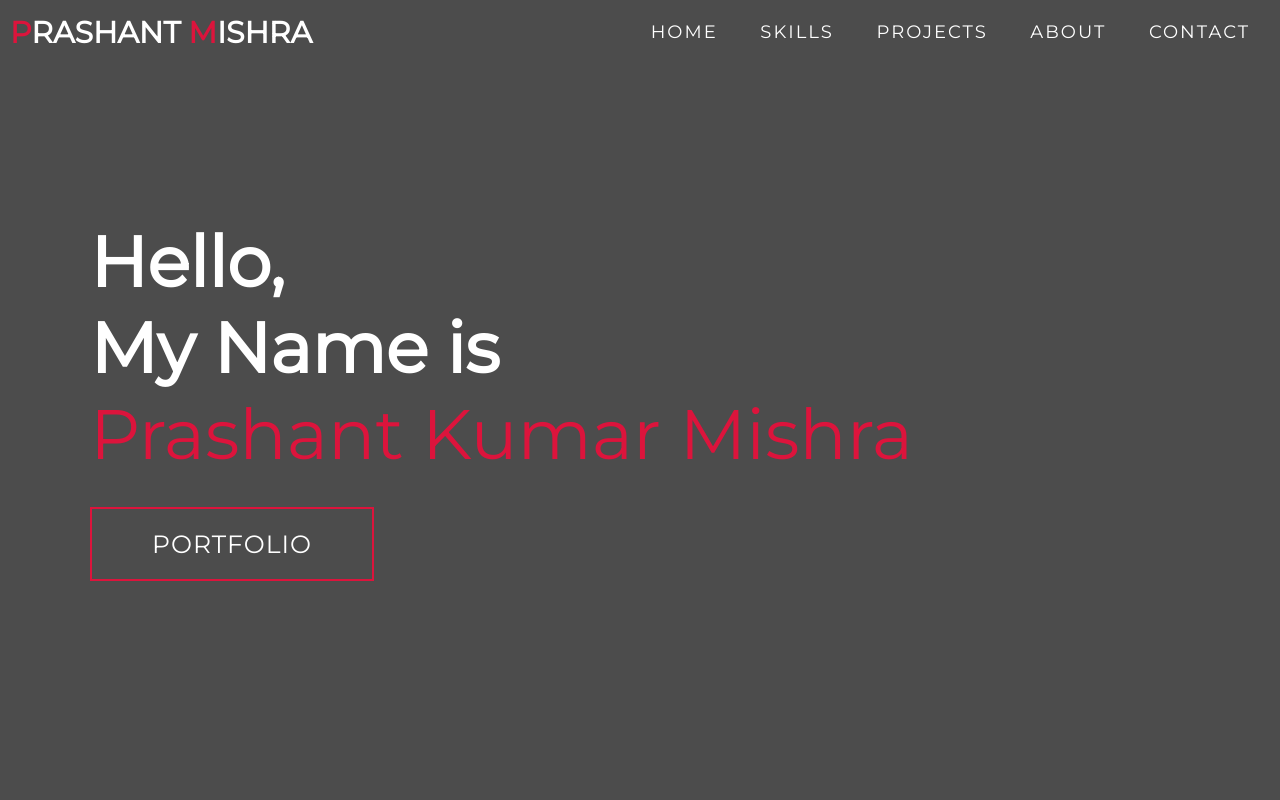
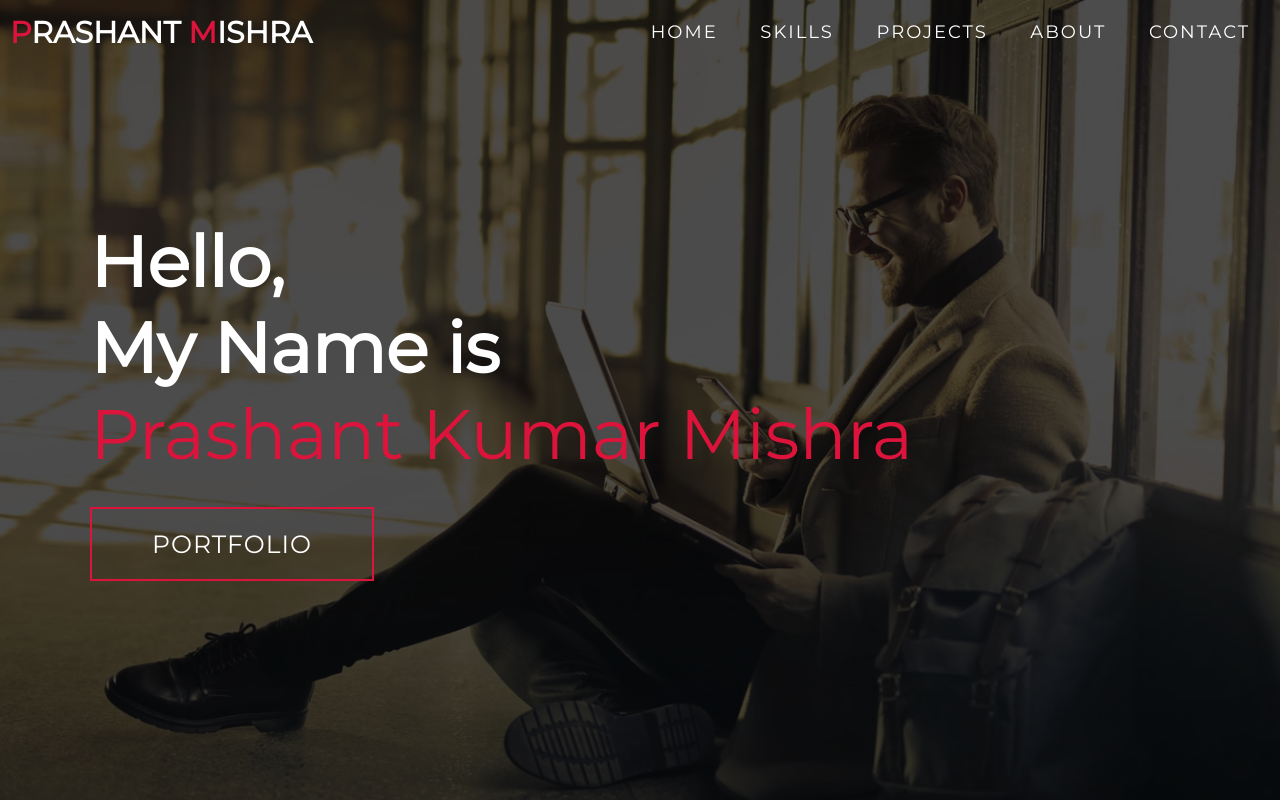
Before and after one commit to pacificrm/portfolio, a plain HTML site: page main.html in a window 1280 px wide. Shown: the top 800 px of the page. Drawn offline with Linux system fonts and the light colour scheme; files whose address does not match are found by name.

Commit message:
Update style.css

```diff
--- a/style.css
+++ b/style.css
@@ -200,7 +200,7 @@ p {
 
 /* Hero Section */
 #hero {
-  background-image: url(./img/hero-bg.png);
+  background-image: url(./hero-bg.png);
   background-size: cover;
   background-position: top center;
   position: relative;
```
